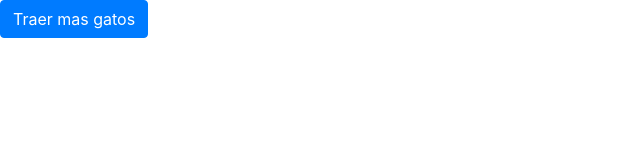
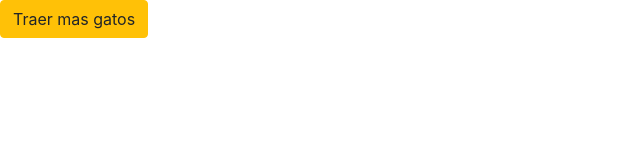
Before and after one commit to Xtremono/gatoApi, a plain HTML site: page index.html in a window 1280 px wide. Shown: the whole page, without its empty margins (0-640 px from the left). Drawn offline with nearby package versions, Linux system fonts and the light colour scheme.

Commit message:
apigatos

```diff
--- a/index.html
+++ b/index.html
@@ -9,7 +9,7 @@
   <title>Document</title>
 </head>
 <body>
-<button id="gatos" class="btn btn-primary">Traer mas gatos</button>
+<button id="gatos" class="btn btn-warning">Traer mas gatos</button>
 
 </body>
 </html>
--- a/style.css
+++ b/style.css
@@ -5,5 +5,5 @@ img {
 }
 
 button {
-  display: block;         /* Cuando quiero que un button, anchor, o imagen den un enter al final debo poner display block, permite tener margenes top, right, botton, left. Inline es solo left y right */
+  display: block; /* Cuando quiero que un button, anchor, o imagen den un enter al final debo poner display block, permite tener margenes top, right, botton, left. Inline es solo left y right */
 }
```
